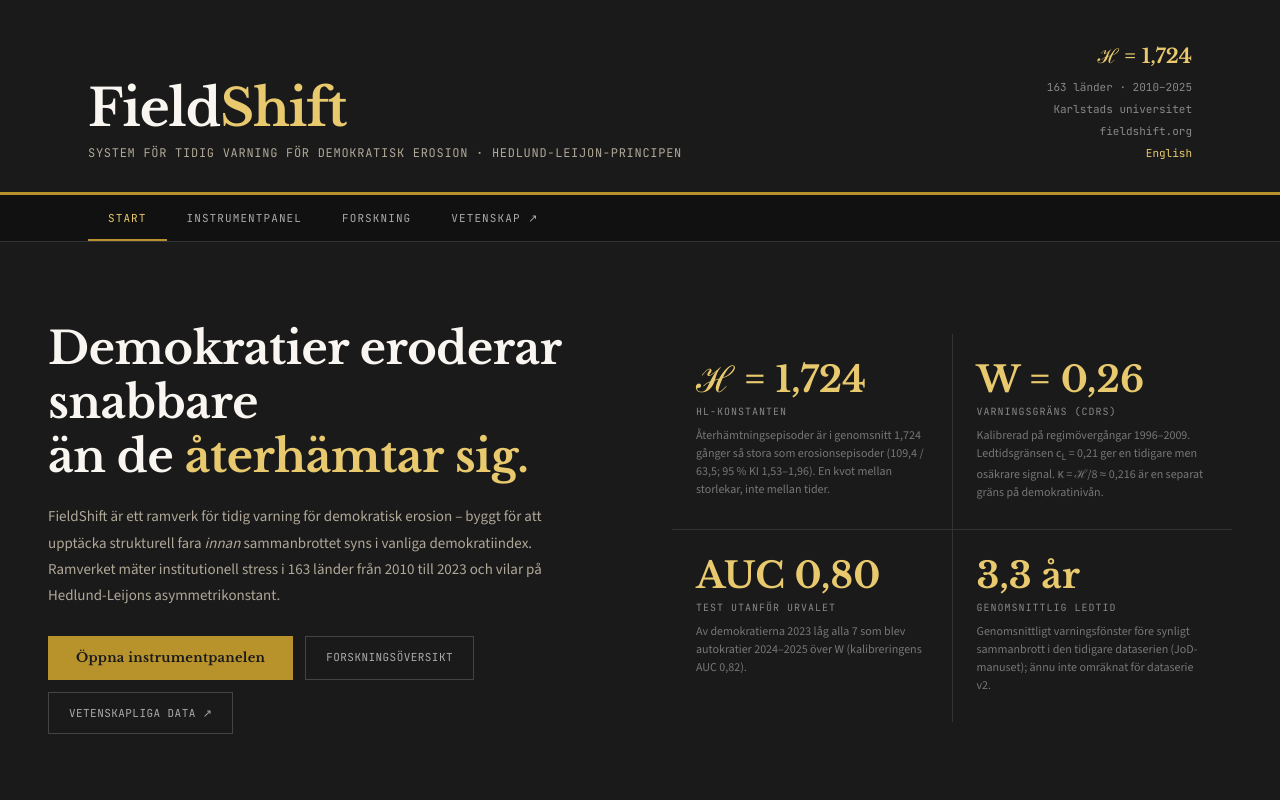
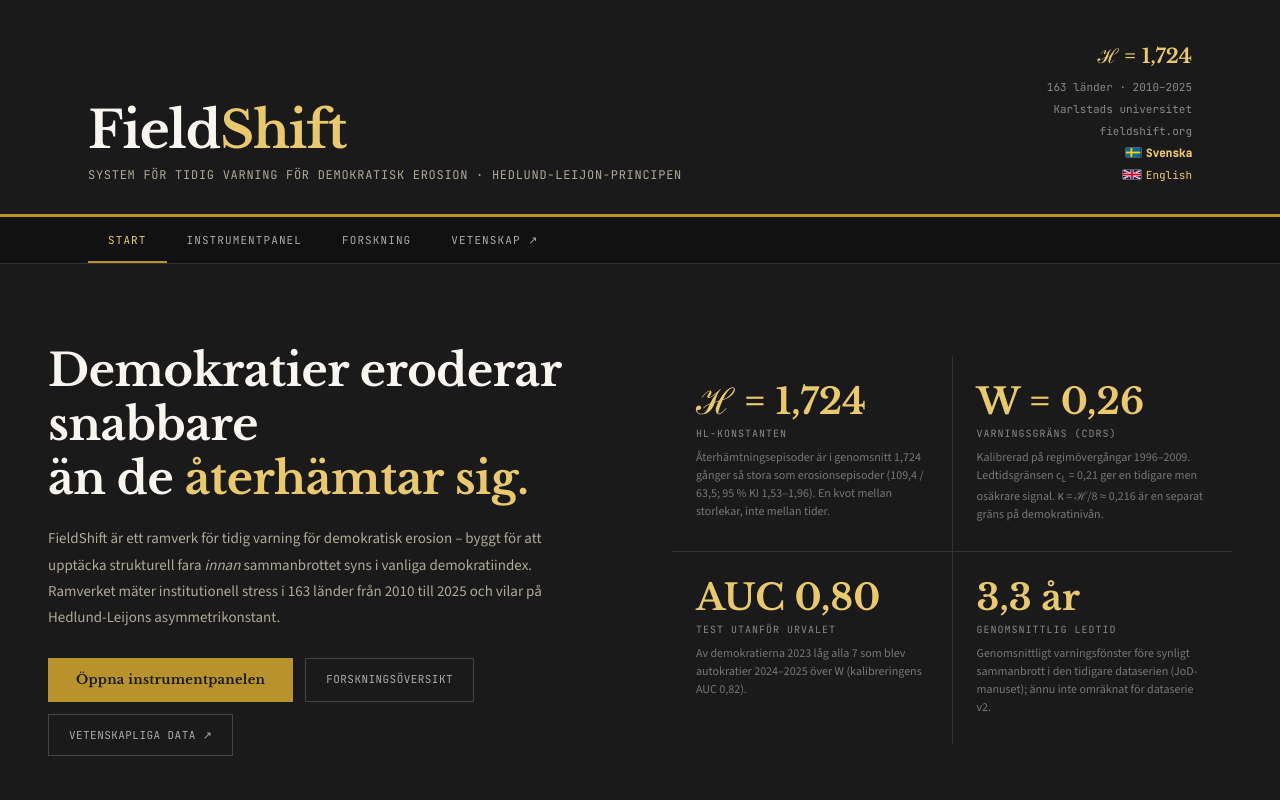
Before and after one commit to ThomasHedlundLeijon/fieldshift-democratic-stress-threshold, a plain HTML site: page index_sv.html in a window 1280 px wide. Shown: the top 800 px of the page. Drawn offline with nearby package versions, Linux system fonts and the light colour scheme.

Commit message:
Start page: both languages with flags in the header, v0.10.6 (#13)
Svenska above English, each with a small flag as tall as the capital
letters and resting on the baseline; the current language is marked.
Also corrects '2010 till 2023' in the Swedish intro.

Co-authored-by: Claude Opus 5.5 <noreply@anthropic.com>

```diff
--- a/index_sv.html
+++ b/index_sv.html
@@ -125,6 +125,7 @@ footer a:hover{color:var(--gold-lt)}
   .zones-grid,.page-cards,.h-metric-row{grid-template-columns:1fr}
 }
 </style>
+<style>/* FS-FIX-37 */.fs-lang a{color:var(--gold-lt);text-decoration:none;white-space:nowrap}.fs-lang a:hover{text-decoration:underline}.fs-lang a[aria-current="page"]{font-weight:700}.fs-lf{height:.82em;vertical-align:baseline;margin-right:.45em;border-radius:1px;box-shadow:0 0 0 1px rgba(255,255,255,.28)}</style>
 </head>
 <body>
 
@@ -140,7 +141,7 @@ footer a:hover{color:var(--gold-lt)}
       163 länder · 2010–2025<br>
       Karlstads universitet<br>
       fieldshift.org<br>
-      <a href="index.html" lang="en" hreflang="en" style="color:var(--gold-lt);text-decoration:none">English</a>
+      <span class="fs-lang"><a href="index_sv.html" lang="sv" hreflang="sv" aria-current="page"><svg class="fs-lf" viewBox="0 0 16 10" aria-hidden="true" focusable="false" style="width:1.312em"><rect width="16" height="10" fill="#006AA7"/><rect x="5" width="2" height="10" fill="#FECC02"/><rect y="4" width="16" height="2" fill="#FECC02"/></svg>Svenska</a><br><a href="index.html" lang="en" hreflang="en"><svg class="fs-lf" viewBox="0 0 60 30" aria-hidden="true" focusable="false" style="width:1.64em"><clipPath id="fsLfS"><path d="M0,0 v30 h60 v-30 z"/></clipPath><clipPath id="fsLfT"><path d="M30,15 h30 v15 z v15 h-30 z h-30 v-15 z v-15 h30 z"/></clipPath><g clip-path="url(#fsLfS)"><path d="M0,0 v30 h60 v-30 z" fill="#012169"/><path d="M0,0 L60,30 M60,0 L0,30" stroke="#fff" stroke-width="6"/><path d="M0,0 L60,30 M60,0 L0,30" clip-path="url(#fsLfT)" stroke="#C8102E" stroke-width="4"/><path d="M30,0 v30 M0,15 h60" stroke="#fff" stroke-width="10"/><path d="M30,0 v30 M0,15 h60" stroke="#C8102E" stroke-width="6"/></g></svg>English</a></span>
     </div>
   </div>
 </header>
@@ -166,7 +167,7 @@ footer a:hover{color:var(--gold-lt)}
         FieldShift är ett ramverk för tidig varning för demokratisk erosion –
         byggt för att upptäcka strukturell fara <em>innan</em> sammanbrottet syns
         i vanliga demokratiindex. Ramverket mäter institutionell stress
-        i 163 länder från 2010 till 2023 och vilar på
+        i 163 länder från 2010 till 2025 och vilar på
         Hedlund-Leijons asymmetrikonstant.
       </p>
       <div class="hero-actions">
```
Also changed, not shown: index.html (+2 -1 lines).
